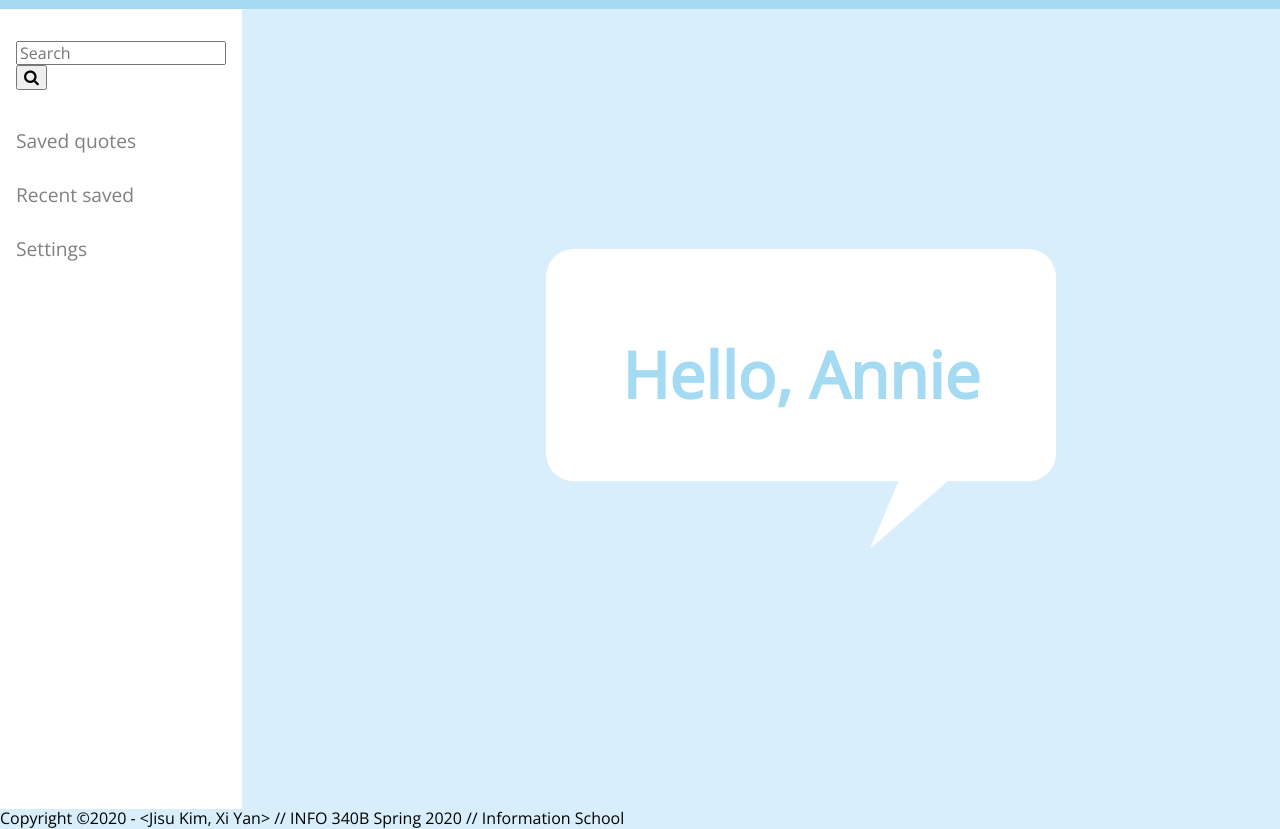
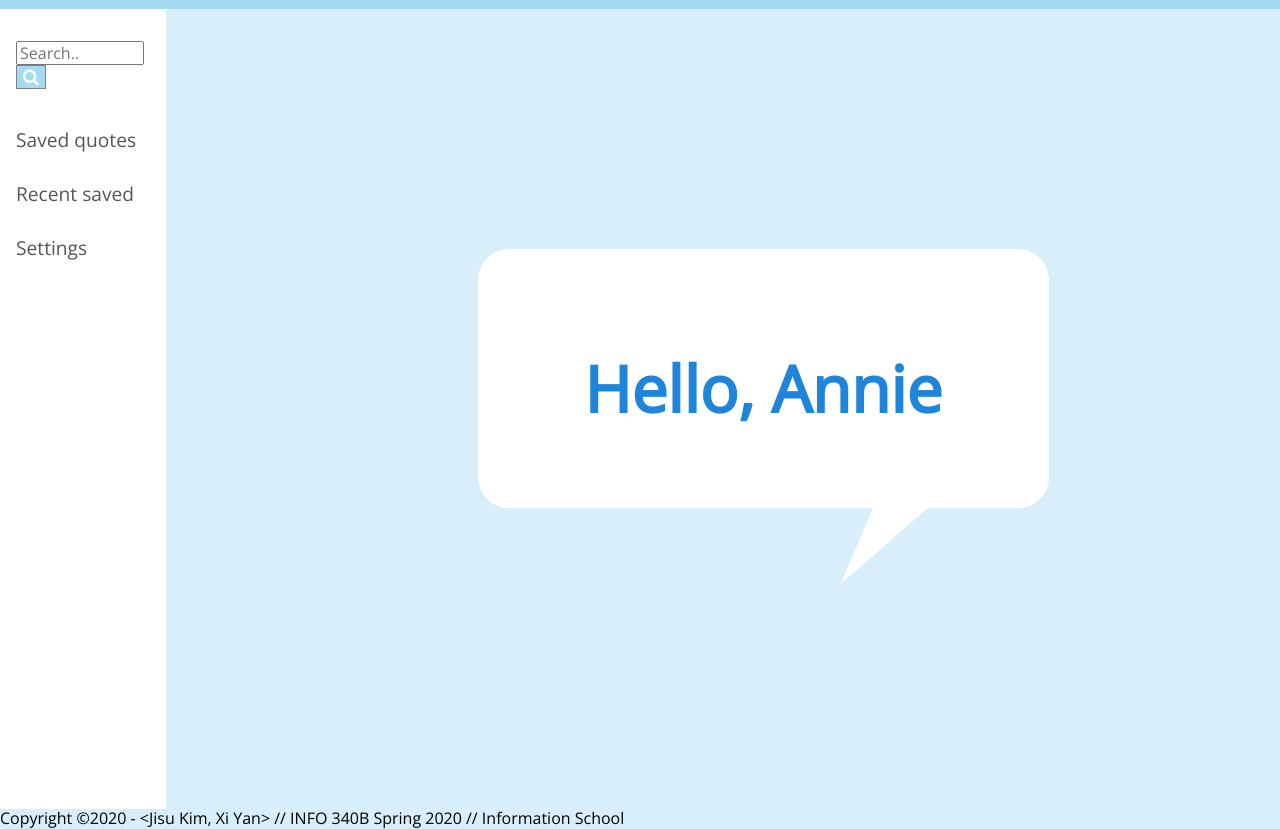
Before and after one commit to info340b-sp20/project-1-Nellyan4, a website: page index.html in a window 1280 px wide. Shown: the part 91-920 px from the top of the page. Drawn offline with nearby package versions, Linux system fonts and the light colour scheme.

```diff
--- a/css/style.css
+++ b/css/style.css
@@ -21,6 +21,10 @@
     display: flex;
     height: 100%;
     width: 100%;
+}
+
+h1 {
+    display: none;
 }
 
 /*side menu contents*/
@@ -73,18 +77,18 @@
 .hellouser {
     display: block;
     position: relative;
-    margin-top: -33%;
+    margin-top: -40%;
     margin-left: auto;
     margin-right: auto;
     width: 80%;
 
 }
 
-.hellouser p{
+.hellouser h2{
     text-align: center;
     color: #A4DBF2;
     font-weight: bold;
-    font-size: 5vw;
+    font-size: 7vw;
 }
 
 /*footer contents*/
@@ -98,8 +102,9 @@
         background-color: #B2F5D5;
     }
 
-    .hellouser p {
+    .hellouser h2 {
         color: #5FDB9F;
+        font-size: 8vw;
     }
 }
 
@@ -126,10 +131,9 @@
         display: block;
     }
 
-
-    .hellouser p {
-        color: #9AB9F4;
-        font-size: 60px;
+    .hellouser h2 {
+        color: #8000ff;
+        font-size: 7vw;
         top: 30px;
         left: 30px;
     }
@@ -164,8 +168,9 @@
         margin-top: 5rem;
     }
 
-    .hellouser p {
-        color: #A4DBF2;
+    .hellouser h2 {
+        font-weight: bold;
+        color: #1f85db;
         font-size: 5vw;
     }
 
@@ -187,6 +192,26 @@
         padding-right: 1rem;
     }
 
+    .containersearch label {
+        display: none;
+    }
+
+    #search {
+        width: 10vw;
+    }
+
+    .containersearch button {
+        background: #A4DBF2;
+        color: white;
+        font-size: 17px;
+        border: 1px solid #808080;
+        cursor: pointer;
+      }
+
+    .containersearch button p {
+        display: none;
+    }
+
     .containersearch button:hover {
         background: #D8EEFB;
     }
@@ -196,6 +221,7 @@
         padding: 0;
         padding-top: .5rem;
         display: inline-block;
+        list-style-type: none;
     }
 
     li {
@@ -208,7 +234,7 @@
         padding-top: 1rem;
         padding-bottom: 1rem;
         left: 0;
-        color: #808080;
+        color: #565656;
         text-decoration: none;
     }
 
--- a/index.html
+++ b/index.html
@@ -6,6 +6,7 @@
     <meta name="author" content="Jisu Kim, Xi Yan">
     <meta name="description" content="The index page for the website SaveD - INFO 340 Spring">
     <title>SaveD</title>
+    <h1>saveD</h1>
 
     <!-- normalize.css for cross-browser stuff -->
     <link rel="stylesheet" href="https://cdnjs.cloudflare.com/ajax/libs/font-awesome/4.7.0/css/font-awesome.min.css">
@@ -34,11 +35,12 @@
                 <!--this search box resource is from https://www.w3schools.com/howto/howto_css_searchbar.asp-->
                 <div class="containersearch">
                     <form action="/action_page.php">
-                        <input type="text" placeholder="Search" name="search">
-                        <button type="submit"><i class="fa fa-search"></i></button>
+                        <label for="search">Search : </label>
+                        <input type="text" placeholder="Search.." id="search" name="search">
+                        <button type="submit" class="searchButton"><i class="fa fa-search"><p>click</p></i></button>
                     </form>
+                </div>
                 <!--sidebar contents-->
-                </div>
                 <ul>
                     <li><a href="#savequote">Saved quotes</a></li>
                     <li><a href="#recentsaved">Recent saved</a></li>
@@ -48,7 +50,7 @@
         </aside>
         <div class="speechbubble">
             <img src="./img/bubble@2x.png" class="bubble" alt="speech bubble with white color">
-            <div class="hellouser"><p>Hello, Annie</p></div>
+            <div class="hellouser"><h2>Hello, Annie</h2></div>
         </div>
     </main>
 
```
